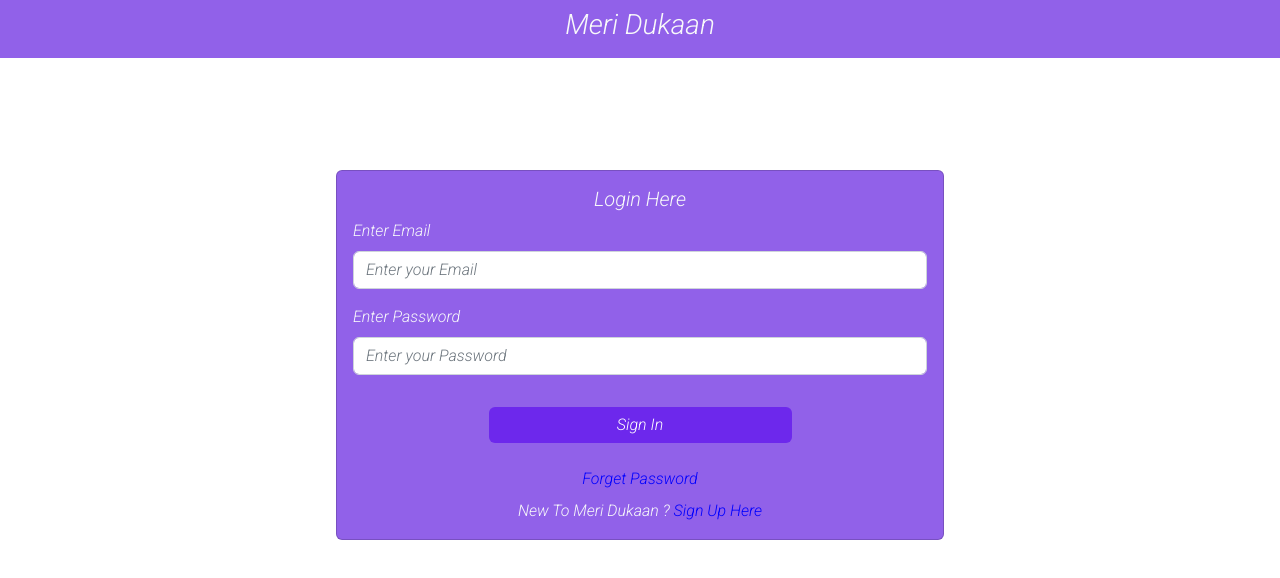
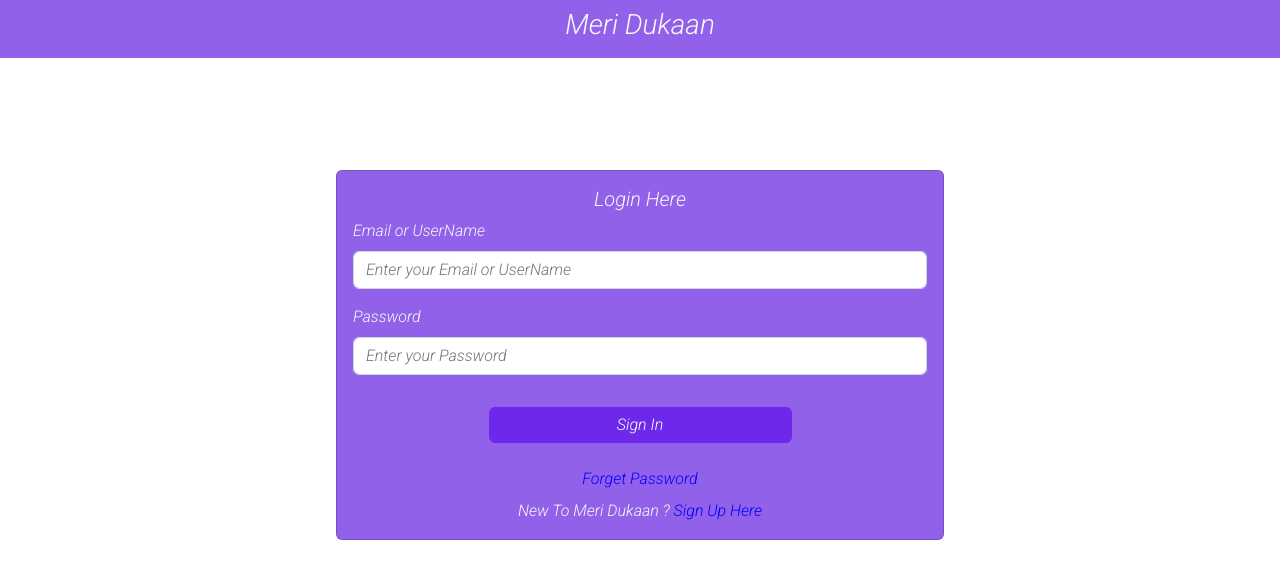
Before and after one commit to imyogeshgaur/meri-dukaan, a React (Vite) app in the folder frontend/: page / in a window 1280 px wide. Shown: the top 578 px of the page. Built offline with nearby package versions, Linux system fonts and the light colour scheme.

Commit message:
User Auth Module Integration Completed

```diff
--- a/frontend/package.json
+++ b/frontend/package.json
@@ -9,6 +9,7 @@
     "preview": "vite preview"
   },
   "dependencies": {
+    "axios": "^1.2.1",
     "bootstrap": "^5.2.3",
     "react": "^18.2.0",
     "react-dom": "^18.2.0",
--- a/frontend/src/App.jsx
+++ b/frontend/src/App.jsx
@@ -1,3 +1,4 @@
+import { Suspense } from "react"
 import { useRoutes } from "react-router"
 import routes from "./routes"
 import "../node_modules/bootstrap/dist/css/bootstrap.min.css"
@@ -7,7 +8,9 @@ function App() {
   const routeToPages = useRoutes(routes);
   return (
     <>
+     <Suspense fallback={<h1 className='mx-auto'>Loading...</h1>}>
        {routeToPages}
+      </Suspense>
     </>
   )
 }
--- a/frontend/src/Components/common/ForgetPassword.jsx
+++ b/frontend/src/Components/common/ForgetPassword.jsx
@@ -1,8 +1,26 @@
-import React from 'react'
+import {useState} from 'react'
 import NavBar from '../../assets/NavBar'
+import { FORGET_PASS_URL_DEV } from '../../constants/constant'
+import axios from "axios"
 import "../../styles/ForgetPassword.css"
 
 const ForgetPassword = () => {
+
+  const [email, setEmail] = useState("");
+
+  const userForgetPass = async()=>{
+      try {
+          const response = await axios.post(FORGET_PASS_URL_DEV,{email});
+          const data = await response.data;
+          if(data){
+            alert(data.message)
+            setEmail("")
+          }
+      } catch (error) {
+        console.log(error)
+      }
+  }
+
   const goToPreviousPage = () => {
     window.history.back();
   }
@@ -13,10 +31,10 @@ const ForgetPassword = () => {
         <div class="card-body">
           <h5 class="card-title text-light text-center">Registered Email</h5>
           <div class="mb-3">
-            <input type="email" class="form-control mt-4" placeholder="Enter your Email" />
+            <input type="email" class="form-control mt-4" placeholder="Enter your Email" value={email} onChange={(e) => setEmail(e.target.value)} />
           </div>
         </div>
-        <button className="btn btn-primary w-50 mx-auto mb-4">Send Reset Link</button>
+        <button className="btn btn-primary w-50 mx-auto mb-4" onClick={userForgetPass}>Send Reset Link</button>
         <button className="btn btn-primary w-50 mx-auto mb-4" onClick={goToPreviousPage}>Back To Login</button>
       </div>
     </>
--- a/frontend/src/Components/common/ResetPassword.jsx
+++ b/frontend/src/Components/common/ResetPassword.jsx
@@ -1,8 +1,28 @@
-import React from 'react'
+import {useState} from 'react'
+import { useNavigate,useParams } from 'react-router'
 import NavBar from '../../assets/NavBar'
+import axios  from "axios";
 import "../../styles/ResetPassword.css"
+import { RESET_PASS_URL_DEV } from '../../constants/constant';
 
 const ResetPassword = () => {
+  const [password, setPassword] = useState("")
+  const [confPass, setConfPass] = useState("")
+  const navigate = useNavigate();
+  const param = useParams()
+  const userId = param.id
+  const userResetPass = async()=>{
+    if(password===confPass){
+      const response = await axios.post(RESET_PASS_URL_DEV +"/"+ userId,{password})
+      const data = await response.data
+      if(data){
+        alert(data.message)
+        navigate("/")
+      }
+    }else{
+      alert("Password Don't Match !!!")
+    }
+  }
   return (
     <>
       <NavBar />
@@ -11,14 +31,14 @@ const ResetPassword = () => {
           <h5 class="card-title text-light text-center">Reset Password</h5>
           <div class="mb-3">
             <label for="formGroupExampleInput" className="form-label text-light">Enter New Password</label>
-            <input type="password" class="form-control" placeholder="Enter your new Passsword" />
+            <input type="password" class="form-control" placeholder="Enter your new Passsword" value={password} onChange={(e)=>setPassword(e.target.value)}/>
           </div>
           <div class="mb-3">
             <label for="formGroupExampleInput" className="form-label text-light">Confirm Password</label>
-            <input type="password" class="form-control" placeholder="Confirm Your New Password" />
+            <input type="password" class="form-control" placeholder="Confirm Your New Password" value={confPass} onChange={(e)=>setConfPass(e.target.value)}/>
           </div>
         </div>
-        <button className="btn btn-primary w-50 mx-auto mb-4">Reset Password</button>
+        <button className="btn btn-primary w-50 mx-auto mb-4" onClick={userResetPass}>Reset Password</button>
       </div>
     </>
   )
--- a/frontend/src/Components/common/Signin.jsx
+++ b/frontend/src/Components/common/Signin.jsx
@@ -1,9 +1,31 @@
-import React from 'react'
-import { Link } from 'react-router-dom'
+import { useState } from 'react'
+import { Link, useNavigate } from 'react-router-dom'
 import NavBar from '../../assets/NavBar'
+import axios from "axios"
+import { SIGIN_URL_DEV } from '../../constants/constant'
 import "../../styles/Signin.css"
 
 const Signin = () => {
+  const [email, setEmail] = useState("")
+  const [password, setPassword] = useState("")
+  const navigate = useNavigate();
+  const signInUser = async () => {
+    try {
+      const response = await axios.post(SIGIN_URL_DEV, {
+        email,
+        password
+      })
+      const data = response.data;
+      if (!data.token) {
+        alert(data.message)
+      } else {
+        console.log(data)
+        navigate("/signup")
+      }
+    } catch (error) {
+
+    }
+  }
   return (
     <>
       <NavBar />
@@ -11,17 +33,17 @@ const Signin = () => {
         <div className="card-body">
           <h5 className="card-title text-light text-center">Login Here</h5>
           <div className="mb-3">
-            <label for="formGroupExampleInput" className="form-label text-light">Enter Email</label>
-            <input type="email" className="form-control" placeholder="Enter your Email" />
+            <label className="form-label text-light">Email or UserName</label>
+            <input type="email" className="form-control" placeholder="Enter your Email or UserName" value={email} onChange={(e) => setEmail(e.target.value)} />
           </div>
           <div className="mb-3">
-            <label for="formGroupExampleInput2" className="form-label text-light">Enter Password</label>
-            <input type="password" className="form-control" placeholder="Enter your Password" />
+            <label className="form-label text-light">Password</label>
+            <input type="password" className="form-control" placeholder="Enter your Password" value={password} onChange={(e) => setPassword(e.target.value)} />
           </div>
         </div>
-        <button className="btn btn-primary w-50 mx-auto mb-4">Sign In</button>
-       <Link style={{color: "blue",cursor:"pointer",textDecoration:"none"}} className="mx-auto" to="/forgetPassword">Forget Password</Link>
-        <p className='text-light text-center mt-2'>New To Meri Dukaan ?  <Link style={{color: "blue",cursor:"pointer",textDecoration:"none"}} to="/signup">Sign Up Here</Link></p>
+        <button className="btn btn-primary w-50 mx-auto mb-4" onClick={signInUser}>Sign In</button>
+        <Link style={{ color: "blue", cursor: "pointer", textDecoration: "none" }} className="mx-auto" to="/forgetPassword">Forget Password</Link>
+        <p className='text-light text-center mt-2'>New To Meri Dukaan ?  <Link style={{ color: "blue", cursor: "pointer", textDecoration: "none" }} to="/signup">Sign Up Here</Link></p>
       </div>
     </>
   )
--- a/frontend/src/Components/common/Signup.jsx
+++ b/frontend/src/Components/common/Signup.jsx
@@ -1,38 +1,68 @@
-import React from 'react'
-import { Link } from 'react-router-dom'
+import { useState } from 'react'
+import { Link,useNavigate } from 'react-router-dom'
+import axios from "axios";
 import NavBar from '../../assets/NavBar'
 import "../../styles/Signup.css"
+import { SIGNUP_URL_DEV } from '../../constants/constant';
 
 const Signup = () => {
+  const [userName, setUserName] = useState("")
+  const [email, setEmail] = useState("")
+  const [password, setPassword] = useState("")
+  const [role, setRole] = useState("")
+  const navigate = useNavigate();
+  const userSignUp = async () => {
+    try {
+      const response = await axios.post(SIGNUP_URL_DEV, {
+        userName,
+        email,
+        password,
+        role
+      })
+      const data = await response.data;
+      if (data) {
+        alert("User Created !!!")
+        setUserName("")
+        setPassword("")
+        setRole("")
+        setEmail("")
+        navigate("/")
+      }
+    } catch (error) {
+      console.log(error)
+    }
+  }
   return (
     <>
       <NavBar />
-      <div class="card mx-auto">
-        <div class="card-body">
-          <h5 class="card-title text-light text-center">Sign Up Here</h5>
-          <div class="mb-3">
-            <label for="formGroupExampleInput" class="form-label text-light">Enter User Name</label>
-            <input type="email" class="form-control" id="formGroupExampleInput" placeholder="Enter your Name" />
+      <div className="card mx-auto">
+        <div className="card-body">
+          <h5 className="card-title text-light text-center">Sign Up Here</h5>
+          <div className="mb-3">
+            <label  className="form-label text-light">Enter User Name</label>
+            <input type="email" className="form-control" id="formGroupExampleInput" placeholder="Enter your Name" value={userName} onChange={(e)=>setUserName(e.target.value)} />
           </div>
-          <div class="mb-3">
-            <label for="formGroupExampleInput" class="form-label text-light">Enter Email</label>
-            <input type="email" class="form-control" id="formGroupExampleInput" placeholder="Enter your Email" />
+          <div className="mb-3">
+            <label  className="form-label text-light">Enter Email</label>
+            <input type="email" className="form-control" placeholder="Enter your Email" value={email} onChange={(e)=>setEmail(e.target.value)}/>
           </div>
-          <div class="mb-3">
-            <label for="formGroupExampleInput2" class="form-label text-light">Enter Password</label>
-            <input type="password" class="form-control" id="formGroupExampleInput2" placeholder="Enter your Password" />
+          <div className="mb-3">
+            <label  className="form-label text-light">Enter Password</label>
+            <input type="password" className="form-control" placeholder="Enter your Password" value={password} onChange={(e)=>setPassword(e.target.value)} />
           </div>
-          <div class="mb-3">
-            <label for="formGroupExampleInput2" class="form-label text-light">Why are You Here ?</label>
-            <select class="form-select" aria-label="Default select example">
+          <div className="mb-3">
+            <label className="form-label text-light">Why are You Here ?</label>
+            <select className="form-select" aria-label="Default select example"
+            value={role} onChange={(e)=>setRole(e.target.value)}
+            >
               <option></option>
               <option value="user">To purchase Products</option>
               <option value="vendor">To Sell Products</option>
             </select>
           </div>
         </div>
-        <button className="btn btn-primary w-50 mx-auto mb-2">Sign Up</button>
-        <p className='text-light text-center'>Already Rgistered ? <Link style={{color: "blue",cursor:"pointer",textDecoration:"none"}} className="fw-bold" to="/">Login Here</Link></p>
+        <button className="btn btn-primary w-50 mx-auto mb-2" onClick={userSignUp}>Sign Up</button>
+        <p className='text-light text-center'>Already Rgistered ? <Link style={{ color: "blue", cursor: "pointer", textDecoration: "none" }} className="fw-bold" to="/">Login Here</Link></p>
       </div>
     </>
   )
--- /dev/null
+++ b/frontend/src/constants/constant.jsx
@@ -0,0 +1,6 @@
+//Dev URLs
+
+export const SIGNUP_URL_DEV = `http://localhost:4000/auth/signup`
+export const SIGIN_URL_DEV = `http://localhost:4000/auth/signin`
+export const FORGET_PASS_URL_DEV = `http://localhost:4000/auth/forgetPassword`
+export const RESET_PASS_URL_DEV = `http://localhost:4000/auth/resetPassword`
--- a/frontend/src/main.jsx
+++ b/frontend/src/main.jsx
@@ -1,12 +1,9 @@
-import React, { Suspense } from 'react'
+import React from 'react'
 import ReactDOM from 'react-dom/client'
 import { BrowserRouter } from "react-router-dom"
 import App from './App'
-
 ReactDOM.createRoot(document.getElementById('root')).render(
   <BrowserRouter>
-  <Suspense fallback={<h1 className='mx-auto'>Loading...</h1>}>
     <App />
-    </Suspense>
   </BrowserRouter>,
 )
```
Also changed, not shown: frontend/src/routes.jsx (+10 -1 lines), 1 other file (tests, documents, lock files or other folders).
